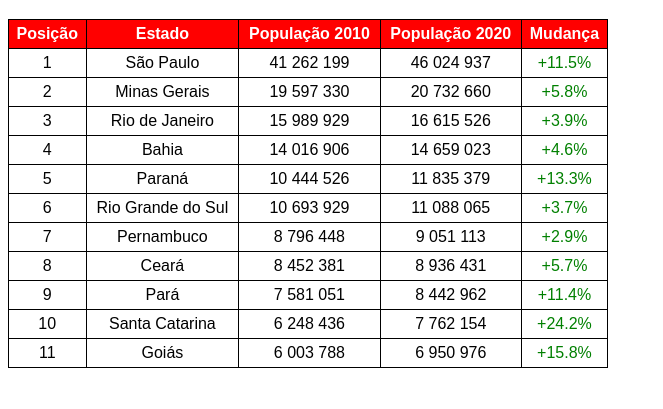
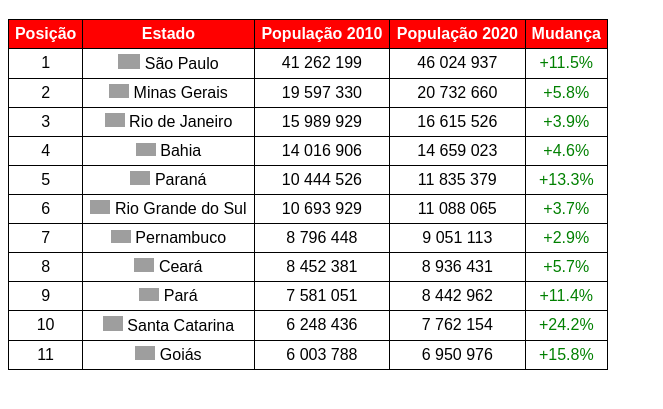
Before and after one commit to zDanX7/Aprendendo-CSS-e-HTML, a plain HTML site: page exercicios/exe017/tabela002.html in a window 1280 px wide. Shown: the part 61-470 px from the top of the page, without its empty margins (0-663 px from the left). Drawn offline with Linux system fonts and the light colour scheme; grey boxes are pictures that could not be loaded.

Commit message:
Tabela de alguns Estados

```diff
--- a/exercicios/exe017/tabela002.html
+++ b/exercicios/exe017/tabela002.html
@@ -57,76 +57,76 @@
 
         <tbody>
             <td>1</td>
-            <td>São Paulo</td>
+            <td><img alt="" src="//upload.wikimedia.org/wikipedia/commons/thumb/2/2b/Bandeira_do_estado_de_S%C3%A3o_Paulo.svg/22px-Bandeira_do_estado_de_S%C3%A3o_Paulo.svg.png" decoding="async" width="22" height="15" class="thumbborder" srcset="//upload.wikimedia.org/wikipedia/commons/thumb/2/2b/Bandeira_do_estado_de_S%C3%A3o_Paulo.svg/33px-Bandeira_do_estado_de_S%C3%A3o_Paulo.svg.png 1.5x, //upload.wikimedia.org/wikipedia/commons/thumb/2/2b/Bandeira_do_estado_de_S%C3%A3o_Paulo.svg/44px-Bandeira_do_estado_de_S%C3%A3o_Paulo.svg.png 2x" data-file-width="780" data-file-height="520"> São Paulo</td>
             <td>41 262 199</td>
             <td>46 024 937</td>
             <td class="porcen">+11.5%</td>
             <tr>
                 <td>2</td>
-                <td>Minas Gerais</td>
+                <td><img alt="" src="//upload.wikimedia.org/wikipedia/commons/thumb/f/f4/Bandeira_de_Minas_Gerais.svg/20px-Bandeira_de_Minas_Gerais.svg.png" decoding="async" width="20" height="14" class="thumbborder" srcset="//upload.wikimedia.org/wikipedia/commons/thumb/f/f4/Bandeira_de_Minas_Gerais.svg/30px-Bandeira_de_Minas_Gerais.svg.png 1.5x, //upload.wikimedia.org/wikipedia/commons/thumb/f/f4/Bandeira_de_Minas_Gerais.svg/40px-Bandeira_de_Minas_Gerais.svg.png 2x" data-file-width="600" data-file-height="420"> Minas Gerais</td>
                 <td>19 597 330</td>
                 <td>20 732 660</td>
                 <td class="porcen">+5.8%</td>
             </tr>
             <tr>
                 <td>3</td>
-                <td>Rio de Janeiro</td>
+                <td><img alt="" src="//upload.wikimedia.org/wikipedia/commons/thumb/7/73/Bandeira_do_estado_do_Rio_de_Janeiro.svg/20px-Bandeira_do_estado_do_Rio_de_Janeiro.svg.png" decoding="async" width="20" height="14" class="thumbborder" srcset="//upload.wikimedia.org/wikipedia/commons/thumb/7/73/Bandeira_do_estado_do_Rio_de_Janeiro.svg/30px-Bandeira_do_estado_do_Rio_de_Janeiro.svg.png 1.5x, //upload.wikimedia.org/wikipedia/commons/thumb/7/73/Bandeira_do_estado_do_Rio_de_Janeiro.svg/40px-Bandeira_do_estado_do_Rio_de_Janeiro.svg.png 2x" data-file-width="1000" data-file-height="700"> Rio de Janeiro</td>
                 <td>15 989 929</td>
                 <td>16 615 526</td>
                 <td class="porcen">+3.9%</td>
             </tr>
             <tr>
                 <td>4</td>
-                <td>Bahia</td>
+                <td><img alt="Bahia" src="//upload.wikimedia.org/wikipedia/commons/thumb/2/28/Bandeira_da_Bahia.svg/20px-Bandeira_da_Bahia.svg.png" decoding="async" width="20" height="13" class="thumbborder" srcset="//upload.wikimedia.org/wikipedia/commons/thumb/2/28/Bandeira_da_Bahia.svg/30px-Bandeira_da_Bahia.svg.png 1.5x, //upload.wikimedia.org/wikipedia/commons/thumb/2/28/Bandeira_da_Bahia.svg/40px-Bandeira_da_Bahia.svg.png 2x" data-file-width="1500" data-file-height="1000"> Bahia</td>
                 <td>14 016 906</td>
                 <td>14 659 023</td>
                 <td class="porcen">+4.6%</td>
             </tr>
             <tr>
                 <td>5</td>
-                <td>Paraná</td>
+                <td><img alt="" src="//upload.wikimedia.org/wikipedia/commons/thumb/9/93/Bandeira_do_Paran%C3%A1.svg/20px-Bandeira_do_Paran%C3%A1.svg.png" decoding="async" width="20" height="14" class="thumbborder" srcset="//upload.wikimedia.org/wikipedia/commons/thumb/9/93/Bandeira_do_Paran%C3%A1.svg/30px-Bandeira_do_Paran%C3%A1.svg.png 1.5x, //upload.wikimedia.org/wikipedia/commons/thumb/9/93/Bandeira_do_Paran%C3%A1.svg/40px-Bandeira_do_Paran%C3%A1.svg.png 2x" data-file-width="1577" data-file-height="1102"> Paraná</td>
                 <td>10 444 526</td>
                 <td>11 835 379</td>
                 <td class="porcen">+13.3%</td>
             </tr>
             <tr>
                 <td>6</td>
-                <td>Rio Grande do Sul</td>
+                <td><img alt="" src="//upload.wikimedia.org/wikipedia/commons/thumb/6/63/Bandeira_do_Rio_Grande_do_Sul.svg/20px-Bandeira_do_Rio_Grande_do_Sul.svg.png" decoding="async" width="20" height="14" class="thumbborder" srcset="//upload.wikimedia.org/wikipedia/commons/thumb/6/63/Bandeira_do_Rio_Grande_do_Sul.svg/30px-Bandeira_do_Rio_Grande_do_Sul.svg.png 1.5x, //upload.wikimedia.org/wikipedia/commons/thumb/6/63/Bandeira_do_Rio_Grande_do_Sul.svg/40px-Bandeira_do_Rio_Grande_do_Sul.svg.png 2x" data-file-width="1000" data-file-height="700"> Rio Grande do Sul</td>
                 <td>10 693 929</td>
                 <td>11 088 065</td>
                 <td class="porcen">+3.7%</td>
             </tr>
             <tr>
                 <td>7</td>
-                <td>Pernambuco</td>
+                <td><img alt="" src="//upload.wikimedia.org/wikipedia/commons/thumb/5/59/Bandeira_de_Pernambuco.svg/20px-Bandeira_de_Pernambuco.svg.png" decoding="async" width="20" height="13" class="thumbborder" srcset="//upload.wikimedia.org/wikipedia/commons/thumb/5/59/Bandeira_de_Pernambuco.svg/30px-Bandeira_de_Pernambuco.svg.png 1.5x, //upload.wikimedia.org/wikipedia/commons/thumb/5/59/Bandeira_de_Pernambuco.svg/40px-Bandeira_de_Pernambuco.svg.png 2x" data-file-width="540" data-file-height="360"> Pernambuco</td>
                 <td>8 796 448</td>
                 <td>9 051 113</td>
                 <td class="porcen">+2.9%</td>
             </tr>
             <tr>
                 <td>8</td>
-                <td>Ceará</td>
+                <td><img alt="" src="//upload.wikimedia.org/wikipedia/commons/thumb/2/2e/Bandeira_do_Cear%C3%A1.svg/20px-Bandeira_do_Cear%C3%A1.svg.png" decoding="async" width="20" height="14" class="thumbborder" srcset="//upload.wikimedia.org/wikipedia/commons/thumb/2/2e/Bandeira_do_Cear%C3%A1.svg/30px-Bandeira_do_Cear%C3%A1.svg.png 1.5x, //upload.wikimedia.org/wikipedia/commons/thumb/2/2e/Bandeira_do_Cear%C3%A1.svg/40px-Bandeira_do_Cear%C3%A1.svg.png 2x" data-file-width="720" data-file-height="504"> Ceará</td>
                 <td>8 452 381</td>
                 <td>8 936 431</td>
                 <td class="porcen">+5.7%</td>
             </tr>
             <tr>
                 <td>9</td>
-                <td>Pará</td>
+                <td><img alt="Pará" src="//upload.wikimedia.org/wikipedia/commons/thumb/0/02/Bandeira_do_Par%C3%A1.svg/20px-Bandeira_do_Par%C3%A1.svg.png" decoding="async" width="20" height="13" class="thumbborder" srcset="//upload.wikimedia.org/wikipedia/commons/thumb/0/02/Bandeira_do_Par%C3%A1.svg/30px-Bandeira_do_Par%C3%A1.svg.png 1.5x, //upload.wikimedia.org/wikipedia/commons/thumb/0/02/Bandeira_do_Par%C3%A1.svg/40px-Bandeira_do_Par%C3%A1.svg.png 2x" data-file-width="900" data-file-height="600"> Pará</td>
                 <td>7 581 051</td>
                 <td>8 442 962</td>
                 <td class="porcen">+11.4%</td>
             </tr>
             <tr>
                 <td>10</td>
-                <td>Santa Catarina</td>
+                <td><img alt="" src="//upload.wikimedia.org/wikipedia/commons/thumb/1/1a/Bandeira_de_Santa_Catarina.svg/20px-Bandeira_de_Santa_Catarina.svg.png" decoding="async" width="20" height="15" class="thumbborder" srcset="//upload.wikimedia.org/wikipedia/commons/thumb/1/1a/Bandeira_de_Santa_Catarina.svg/30px-Bandeira_de_Santa_Catarina.svg.png 1.5x, //upload.wikimedia.org/wikipedia/commons/thumb/1/1a/Bandeira_de_Santa_Catarina.svg/40px-Bandeira_de_Santa_Catarina.svg.png 2x" data-file-width="836" data-file-height="608"> Santa Catarina</td>
                 <td>6 248 436</td>
                 <td>7 762 154</td>
                 <td class="porcen">+24.2%</td>
             </tr>
             <tr>
                 <td>11</td>
-                <td>Goiás</td>
+                <td><img alt="" src="//upload.wikimedia.org/wikipedia/commons/thumb/b/be/Flag_of_Goi%C3%A1s.svg/20px-Flag_of_Goi%C3%A1s.svg.png" decoding="async" width="20" height="14" class="thumbborder" srcset="//upload.wikimedia.org/wikipedia/commons/thumb/b/be/Flag_of_Goi%C3%A1s.svg/30px-Flag_of_Goi%C3%A1s.svg.png 1.5x, //upload.wikimedia.org/wikipedia/commons/thumb/b/be/Flag_of_Goi%C3%A1s.svg/40px-Flag_of_Goi%C3%A1s.svg.png 2x" data-file-width="560" data-file-height="392"> Goiás</td>
                 <td>6 003 788</td>
                 <td>6 950 976</td>
                 <td class="porcen">+15.8%</td>
```
